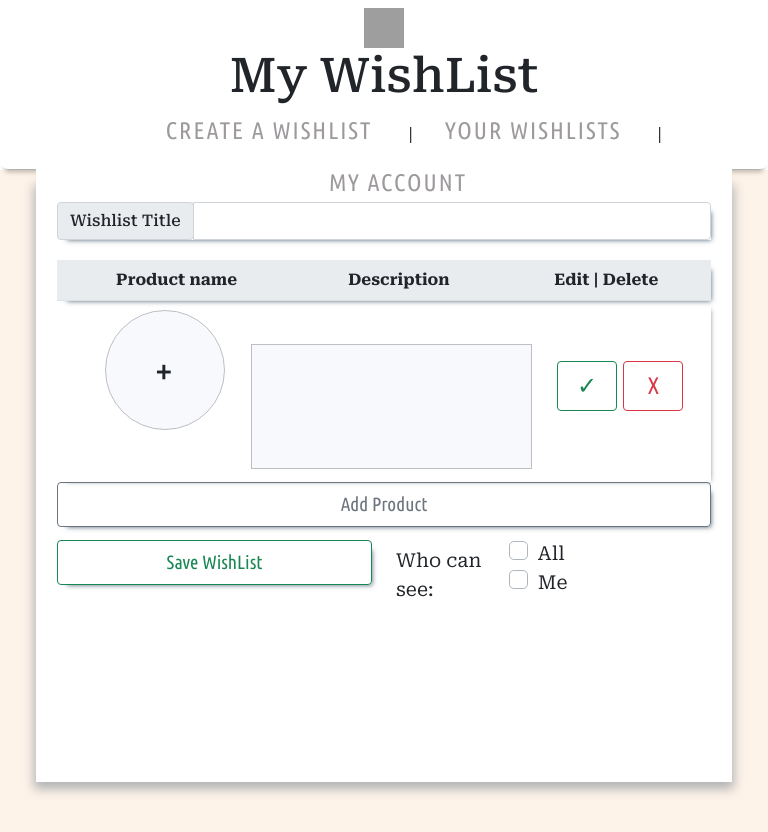
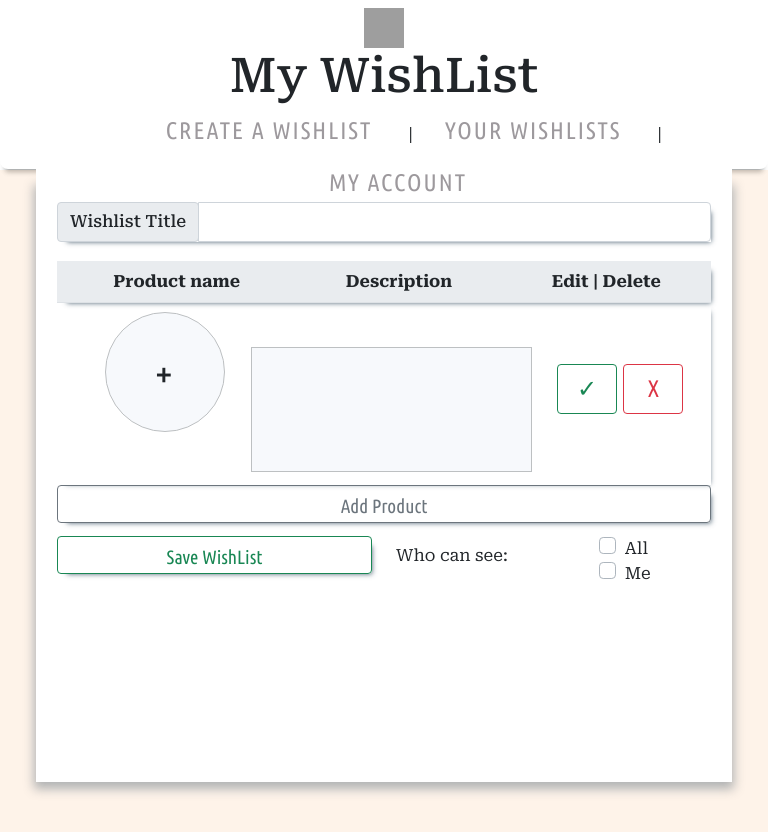
Before and after one commit to AnigalHub/WishList, a Vue app in the folder wish_list.client/: page /createWishlist in a window 768 px wide. Shown: the top 832 px of the page. Built offline with nearby package versions, Linux system fonts and the light colour scheme; grey boxes are pictures that could not be loaded.

Commit message:
добавлено media на 500px-768px

```diff
--- a/wish_list.client/src/components/createWishlist.vue
+++ b/wish_list.client/src/components/createWishlist.vue
@@ -118,13 +118,20 @@
     }
     @media screen and (min-width: 500px) and (max-width: 768px) {
         table,.input-group-text{
-            font-size: 1rem !important;
+            font-size: 1.05rem !important;
         }
-        .add,.save, .whois,.who{
+        .whois,.who{
+            font-size: 1.05rem !important;
+        }
+        .add,.save,button{
             font-size: 1.2rem !important;
         }
         input{
             height: auto;
         }
+        button{height: 38px;}
+        .col-4 {
+            width: 60% !important;
+        }
     }
 </style>
```
